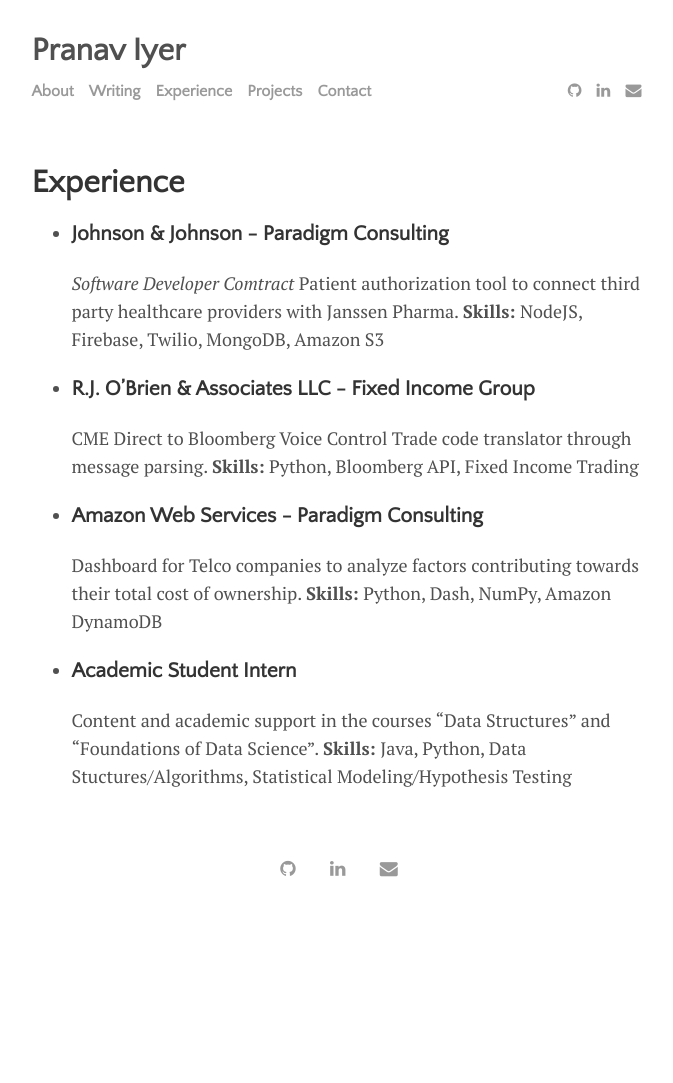
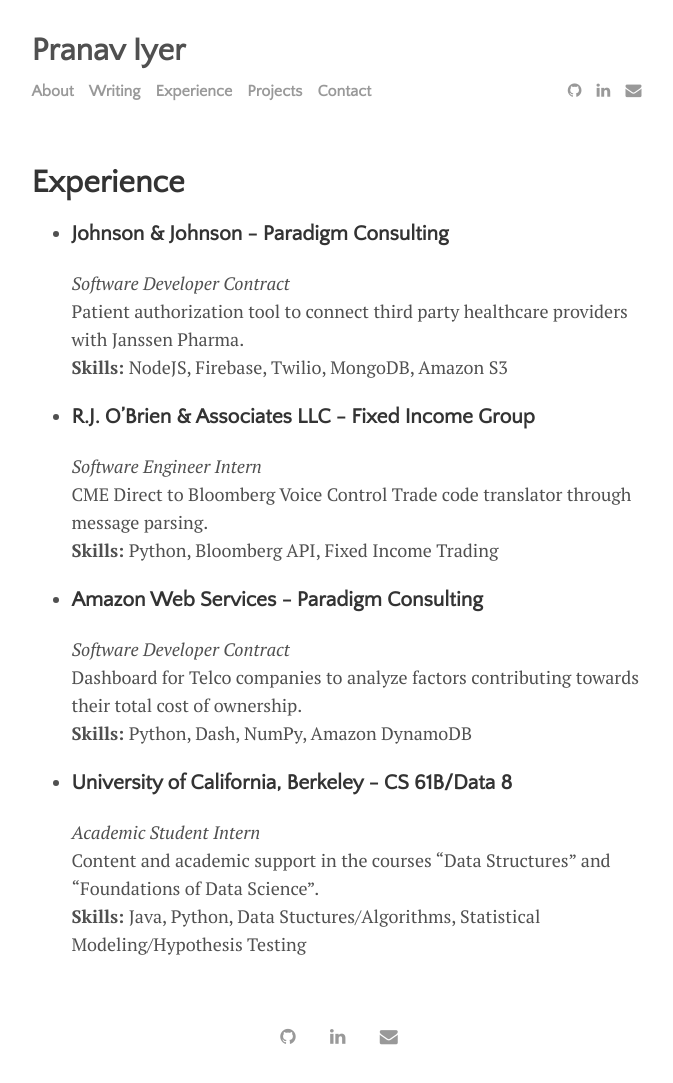
Before and after one commit to pranavxiyer/pranavxiyer.github.io, a Jekyll site: the page built from menu/experience.md, in a window 1280 px wide. Shown: the whole page, without its empty margins (301-974 px from the left). Built offline with Jekyll 4.4.1, drawn with Linux system fonts in a browser that asks for light colours; before the commit the page ends 915 px from its top, so only the background shows below that.

Commit message:
experience format

```diff
--- a/menu/experience.md
+++ b/menu/experience.md
@@ -5,19 +5,22 @@ permalink: /experience
 ---
 
 * ### Johnson & Johnson - Paradigm Consulting
-*Software Developer Comtract*
-Patient authorization tool to connect third party healthcare providers with Janssen Pharma.
+*Software Developer Contract* <br>
+Patient authorization tool to connect third party healthcare providers with Janssen Pharma. <br>
 **Skills:** NodeJS, Firebase, Twilio, MongoDB, Amazon S3
 
 
 * ### R.J. O'Brien & Associates LLC - Fixed Income Group
-CME Direct to Bloomberg Voice Control Trade code translator through message parsing.
+*Software Engineer Intern* <br>
+CME Direct to Bloomberg Voice Control Trade code translator through message parsing. <br>
 **Skills:** Python, Bloomberg API, Fixed Income Trading
 
 * ### Amazon Web Services - Paradigm Consulting
-Dashboard for Telco companies to analyze factors contributing towards their total cost of ownership.
+*Software Developer Contract* <br>
+Dashboard for Telco companies to analyze factors contributing towards their total cost of ownership. <br>
 **Skills:** Python, Dash, NumPy, Amazon DynamoDB
 
-* ### Academic Student Intern
-Content and academic support in the courses “Data Structures” and “Foundations of Data Science”.
+* ### University of California, Berkeley - CS 61B/Data 8
+*Academic Student Intern* <br>
+Content and academic support in the courses “Data Structures” and “Foundations of Data Science”. <br>
 **Skills:** Java, Python, Data Stuctures/Algorithms, Statistical Modeling/Hypothesis Testing
```
